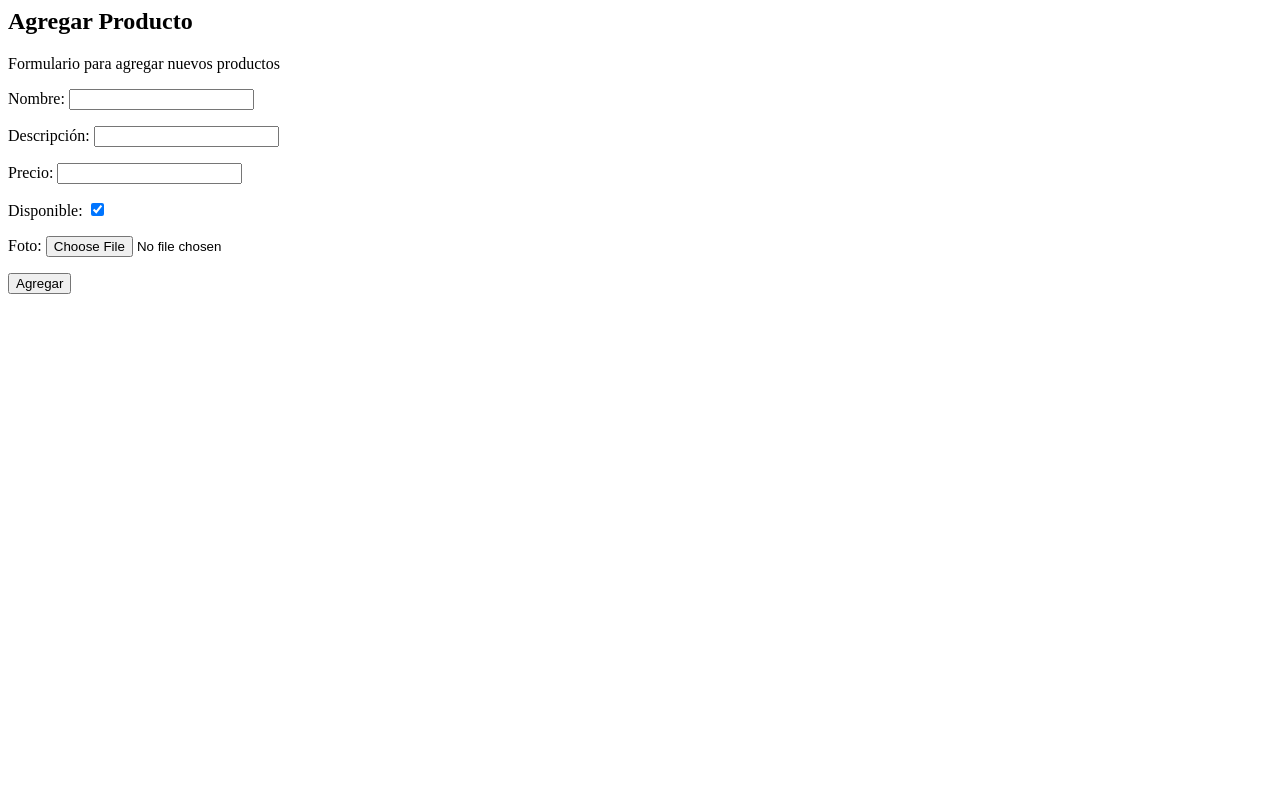
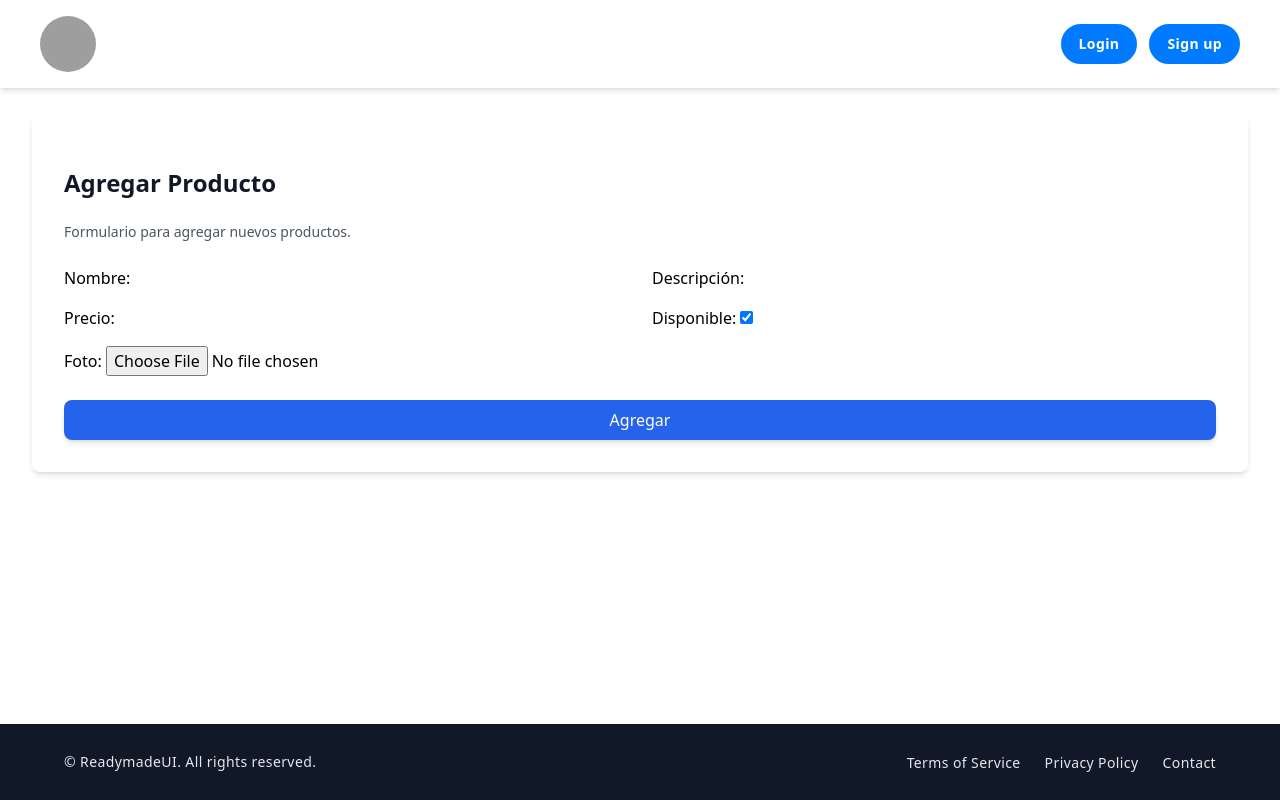
Before and after one commit to kathBD/Coffee_shop_Django, a Django app: page /productos/agregar/ in a window 1280 px wide. Run offline with Django 5.2, Linux system fonts and the light colour scheme; parts of the project's set-up code (start-up, migrations or seed data) failed here and were passed over; some libraries are stand-ins or nearby versions; grey boxes are pictures that could not be loaded.

Commit message:
creando pedidos y footer

```diff
--- a/orders/forms.py
+++ b/orders/forms.py
@@ -6,6 +6,9 @@ class OrderProductForm(forms.ModelForm):
     class Meta:
         model = OrderProduct
         fields = ['product', 'quantity']  # Include 'quantity' if needed
+        widgets = {
+            'product': forms.Select(attrs={'class': 'border border-gray-300 rounded-md py-2 px-3 focus:outline-none focus:border-blue-500'}),
+        }
 
 
 
--- a/products/templates/products/add_product.html
+++ b/products/templates/products/add_product.html
@@ -1,18 +1,23 @@
+
+{% extends 'base.html' %}
+
+{% block content %}
+<div class="container mx-auto px-4 py-6">
+    <form action="{% url 'add_product' %}" method="post" class="bg-white shadow-md rounded-lg p-8 space-y-6">
+        {% csrf_token %}
+        <h2 class="text-2xl font-bold leading-tight text-gray-900">Agregar Producto</h2>
+        <p class="text-sm text-gray-600 mb-6">Formulario para agregar nuevos productos.</p>
+
+        <div class="grid grid-cols-1 gap-y-4 sm:grid-cols-2 sm:gap-x-6 sm:gap-y-4">
+           {{ form.as_p }}
 
 
 
+        </div>
 
-<form action="{% url 'add_product' %}" method="post">
-    <div class="space-y-12">
-        <div class="border-b border-gray-900/10 pb-12">
-          <h2 class="text-base font-semibold leading-7 text-gray-900">Agregar Producto</h2>
-          <p class="mt-1 text-sm leading-6 text-gray-600">Formulario para agregar nuevos productos</p>
-
-          <div class="mt-10 grid grid-cols-1 gap-x-6 gap-y-8 sm:grid-cols-6">
-
-          </div>
-
-    {% csrf_token %}
-    {{ form.as_p }}
-    <button type="submit">Agregar</button>
-</form>
+        <button type="submit" class="w-full bg-blue-600 text-white py-2 px-4 rounded-lg shadow-md hover:bg-blue-700 transition duration-300">
+            Agregar
+        </button>
+    </form>
+</div>
+{% endblock content %}
--- a/templates/base.html
+++ b/templates/base.html
@@ -6,71 +6,47 @@
     <title>Coffee Shop</title>
     <script src="https://cdn.tailwindcss.com"></script>
 </head>
-<body>
-    <header class='flex shadow-md py-4 px-4 sm:px-10 bg-white font-[sans-serif] min-h-[70px] tracking-wide relative z-50'>
+<body class="flex flex-col min-h-screen">
+    <header class='flex shadow-md py-4 px-4 sm:px-10 bg-white font-sans min-h-[70px] tracking-wide relative z-50'>
         <div class='flex flex-wrap items-center justify-between gap-5 w-full'>
-            <a href="https://ibb.co/JpRT6zz"><img src="https://i.ibb.co/JpRT6zz/logo.jpg"  class="w-14 h-14 rounded-full mx-auto" ></a>
-
-          <div id="collapseMenu"
-            class='max-lg:hidden lg:!block max-lg:before:fixed max-lg:before:bg-black max-lg:before:opacity-50 max-lg:before:inset-0 max-lg:before:z-50'>
+            <a href="https://ibb.co/JpRT6zz">
+                <img src="https://i.ibb.co/JpRT6zz/logo.jpg" class="w-14 h-14 rounded-full mx-auto" alt="Logo">
+            </a>
+            <div id="collapseMenu" class='max-lg:hidden lg:!block max-lg:before:fixed max-lg:before:bg-black max-lg:before:opacity-50 max-lg:before:inset-0 max-lg:before:z-50'>
                 <button id="toggleClose" class='lg:hidden fixed top-2 right-4 z-[100] rounded-full bg-white p-3'>
                     <svg xmlns="http://www.w3.org/2000/svg" class="w-4 fill-black" viewBox="0 0 320.591 320.591">
-                <path
-                  d="M30.391 318.583a30.37 30.37 0 0 1-21.56-7.288c-11.774-11.844-11.774-30.973 0-42.817L266.643 10.665c12.246-11.459 31.462-10.822 42.921 1.424 10.362 11.074 10.966 28.095 1.414 39.875L51.647 311.295a30.366 30.366 0 0 1-21.256 7.288z"
-                  data-original="#000000"></path>
-                <path
-                  d="M287.9 318.583a30.37 30.37 0 0 1-21.257-8.806L8.83 51.963C-2.078 39.225-.595 20.055 12.143 9.146c11.369-9.736 28.136-9.736 39.504 0l259.331 257.813c12.243 11.462 12.876 30.679 1.414 42.922-.456.487-.927.958-1.414 1.414a30.368 30.368 0 0 1-23.078 7.288z"
-                  data-original="#000000"></path>
+                        <path d="M30.391 318.583a30.37 30.37 0 0 1-21.56-7.288c-11.774-11.844-11.774-30.973 0-42.817L266.643 10.665c12.246-11.459 31.462-10.822 42.921 1.424 10.362 11.074 10.966 28.095 1.414 39.875L51.647 311.295a30.366 30.366 0 0 1-21.256 7.288z" data-original="#000000"></path>
+                        <path d="M287.9 318.583a30.37 30.37 0 0 1-21.257-8.806L8.83 51.963C-2.078 39.225-.595 20.055 12.143 9.146c11.369-9.736 28.136-9.736 39.504 0l259.331 257.813c12.243 11.462 12.876 30.679 1.414 42.922-.456.487-.927.958-1.414 1.414a30.368 30.368 0 0 1-23.078 7.288z" data-original="#000000"></path>
                     </svg>
                 </button>
-
                 <div class='flex max-lg:ml-auto space-x-3'>
-                <button
-                  class='px-4 py-2 text-sm rounded-full font-bold text-white border-2 border-[#007bff] bg-[#007bff] transition-all ease-in-out duration-300 hover:bg-transparent hover:text-[#007bff]'>Login</button>
-                <button
-                  class='px-4 py-2 text-sm rounded-full font-bold text-white border-2 border-[#007bff] bg-[#007bff] transition-all ease-in-out duration-300 hover:bg-transparent hover:text-[#007bff]'>Sign
-                  up</button>
-
+                    <button class='px-4 py-2 text-sm rounded-full font-bold text-white border-2 border-[#007bff] bg-[#007bff] transition-all ease-in-out duration-300 hover:bg-transparent hover:text-[#007bff]'>Login</button>
+                    <button class='px-4 py-2 text-sm rounded-full font-bold text-white border-2 border-[#007bff] bg-[#007bff] transition-all ease-in-out duration-300 hover:bg-transparent hover:text-[#007bff]'>Sign up</button>
                     <button id="toggleOpen" class='lg:hidden'>
                         <svg class="w-7 h-7" fill="#000" viewBox="0 0 20 20" xmlns="http://www.w3.org/2000/svg">
-                    <path fill-rule="evenodd"
-                      d="M3 5a1 1 0 011-1h12a1 1 0 110 2H4a1 1 0 01-1-1zM3 10a1 1 0 011-1h12a1 1 0 110 2H4a1 1 0 01-1-1zM3 15a1 1 0 011-1h12a1 1 0 110 2H4a1 1 0 01-1-1z"
-                      clip-rule="evenodd"></path>
+                            <path fill-rule="evenodd" d="M3 5a1 1 0 011-1h12a1 1 0 110 2H4a1 1 0 01-1-1zM3 10a1 1 0 011-1h12a1 1 0 110 2H4a1 1 0 01-1-1zM3 15a1 1 0 011-1h12a1 1 0 110 2H4a1 1 0 01-1-1z" clip-rule="evenodd"></path>
                         </svg>
                     </button>
                 </div>
             </div>
-
-          </div>
-
-          <div class='flex max-lg:ml-auto space-x-3'>
-
-            {% if user.is_authenticated %}
-            <form action="{% url 'logout' %}" method="post">
-                {% csrf_token %}
-                <button type="submit" class="text-gray-800 dark:text-white hover:bg-gray-50 focus:ring-4 focus:ring-gray-300 font-medium rounded-lg text-sm px-4 lg:px-5 py-2 lg:py-2.5 mr-2 dark:hover:bg-gray-700 focus:outline-none dark:focus:ring-gray-800">
-                    Cerrar sesión
-                </button>
-            </form>
-            {% else %}
-                <a href="{% url 'login' %}" class="text-gray-800 dark:text-white hover:bg-gray-50 focus:ring-4 focus:ring-gray-300 font-medium rounded-lg text-sm px-4 lg:px-5 py-2 lg:py-2.5 mr-2 dark:hover:bg-gray-700 focus:outline-none dark:focus:ring-gray-800">
-                    Login
-                </a>
-            {% endif %}
-            <a
-                href="{% url 'my_order' %}"
-                class="text-white bg-indigo-700 hover:bg-indigo-800 focus:ring-4 focus:ring-indigo-300 font-medium rounded-lg text-sm px-4 lg:px-5 py-2 lg:py-2.5 mr-2 dark:bg-indigo-600 dark:hover:bg-indigo-700 focus:outline-none dark:focus:ring-indigo-800"
-            >
-                Mi Pedido
-            </a>
-        </div>
         </div>
     </header>
-    <div class="container mx-auto px-4 overflow-hidden ...">
+
+    <main class="flex-grow">
+        <div class="container mx-auto px-4 overflow-hidden">
             {% block content %} {% endblock content %}
         </div>
+    </main>
 
-
-
+    <footer class="bg-gray-900 text-gray-200 py-6 px-16 font-sans tracking-wide">
+        <div class="flex justify-between items-center text-center flex-wrap gap-4 max-lg:flex-col max-lg:gap-2">
+            <p class="text-sm leading-loose">© ReadymadeUI. All rights reserved.</p>
+            <ul class="flex space-x-6 gap-y-2 max-lg:justify-center flex-wrap">
+                <li><a href="javascript:void(0)" class="text-sm hover:text-white">Terms of Service</a></li>
+                <li><a href="javascript:void(0)" class="text-sm hover:text-white">Privacy Policy</a></li>
+                <li><a href="javascript:void(0)" class="text-sm hover:text-white">Contact</a></li>
+            </ul>
+        </div>
+    </footer>
 </body>
 </html>
```
Also changed, not shown: products/templates/products/list_product.html (+4 -5 lines). Lines whose indentation alone changed are shown as unchanged.
